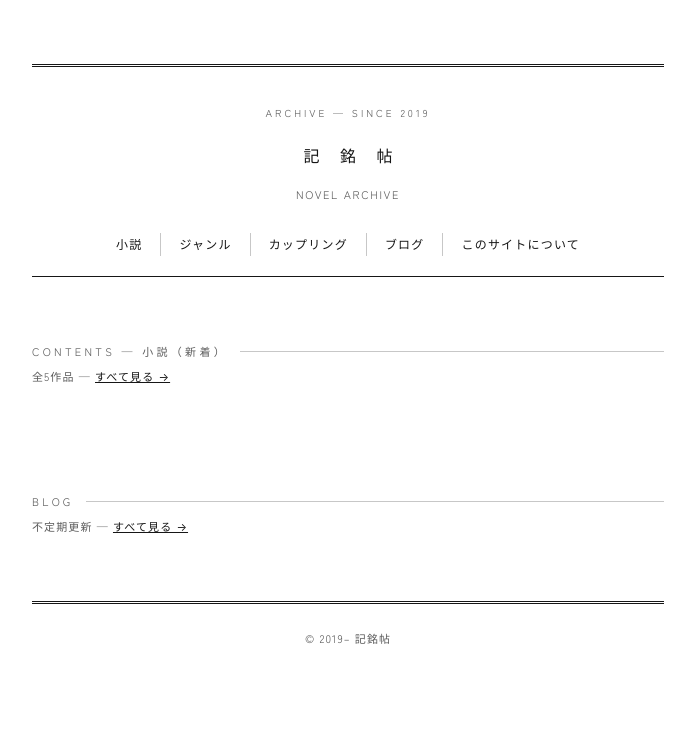
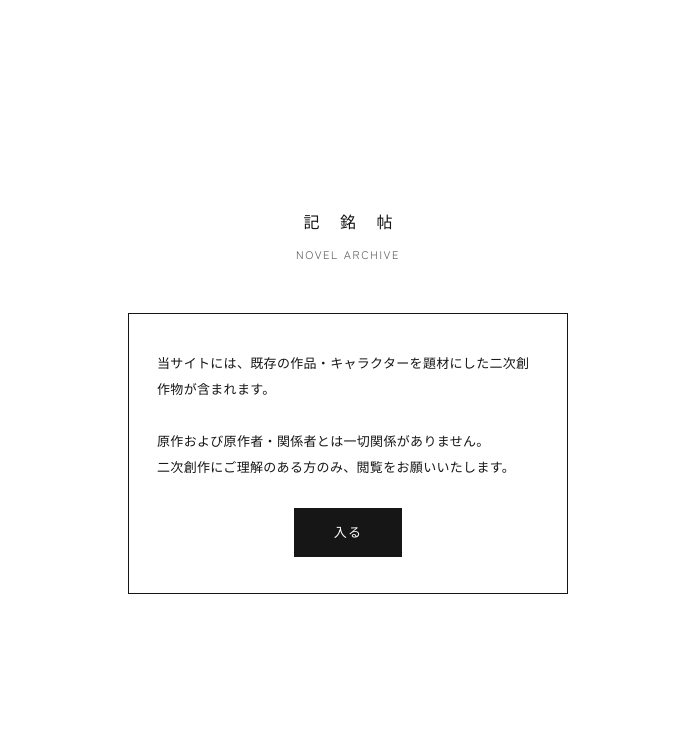
Before and after one commit to karakketsu/kimeicho, an Eleventy site: page src/index.njk in a window 1280 px wide. Shown: the whole page, without its empty margins (292-987 px from the left). Built offline with nearby package versions, Linux system fonts and the light colour scheme; Eleventy itself is replaced by a stand-in of ours; files that its build step writes are made by us from their sources.

Commit message:
ワンクッション追加

```diff
--- a/src/_includes/base.njk
+++ b/src/_includes/base.njk
@@ -16,7 +16,7 @@
   <header class="site">
     <div class="frame">
       <p class="issue-no">ARCHIVE — SINCE {{ siteStartYear or "2019" }}</p>
-      <p class="site-name"><a href="/">記 銘 帖</a></p>
+      <p class="site-name"><a href="/home/">記 銘 帖</a></p>
       <p class="site-tagline">NOVEL ARCHIVE</p>
       <nav class="site">
         <a href="/novels/" class="{{ 'current' if nav == 'novels' }}">小説</a>
--- a/src/index.njk
+++ b/src/index.njk
@@ -1,34 +1,66 @@
----
-layout: base.njk
-title: 安普請 — NOVEL ARCHIVE
-nav: home
----
-<div class="section-label">CONTENTS — 小説（新着）</div>
-<p class="section-index">全{{ collections.novels.length }}作品 — <a href="/novels/">すべて見る →</a></p>
-
-<table class="works">
-  {% for item in collections.novels | reverse | slice(0, 8) %}
-  <tr>
-    <td class="date">{{ item.data.date | ym }}</td>
-    <td class="title">
-      <a href="{{ item.url }}">{{ item.data.title }}</a>
-      <span class="tags">
-        {% if item.data.rating %}<span class="tag rating">{{ item.data.rating }}</span>{% endif %}
-        {% for p in item.data.pairing %}<span class="tag">{{ p }}</span>{% endfor %}
-      </span>
-    </td>
-    <td class="note">{{ item.data.type }}</td>
-  </tr>
-  {% endfor %}
-</table>
-
-<div class="section-label">BLOG</div>
-<p class="section-index">不定期更新 — <a href="/blog/">すべて見る →</a></p>
-
-{% for post in collections.posts | reverse | slice(0, 3) %}
-<div class="post">
-  <p class="post-meta">{{ post.data.date | ym }}</p>
-  <p class="post-title"><a href="{{ post.url }}">{{ post.data.title }}</a></p>
-  <div class="post-body">{{ post.data.excerpt or "" }}</div>
+<!DOCTYPE html>
+<html lang="ja">
+<head>
+<meta charset="UTF-8">
+<meta name="viewport" content="width=device-width, initial-scale=1.0">
+<title>記銘帖</title>
+<meta name="robots" content="noindex, nofollow">
+<link rel="preconnect" href="https://fonts.googleapis.com">
+<link rel="preconnect" href="https://fonts.gstatic.com" crossorigin>
+<link href="https://fonts.googleapis.com/css2?family=Zen+Kaku+Gothic+New:wght@300;400;500;700&display=swap" rel="stylesheet">
+<link rel="stylesheet" href="/assets/style.css">
+<style>
+  .gate-wrap{
+    min-height:100vh;
+    display:flex;
+    align-items:center;
+    justify-content:center;
+    padding:24px;
+  }
+  .gate-box{
+    max-width:440px;
+    width:100%;
+    text-align:center;
+  }
+  .gate-box .site-name{ margin-bottom:8px; }
+  .gate-box .site-tagline{ margin-bottom:48px; }
+  .gate-notice{
+    border:1px solid var(--line);
+    padding:36px 28px;
+  }
+  .gate-notice p{
+    font-size:13px;
+    line-height:2;
+    color:var(--ink);
+    margin:0 0 28px;
+    text-align:left;
+  }
+  .gate-notice a.enter-button{
+    display:inline-block;
+    font-size:13px;
+    letter-spacing:.1em;
+    background:var(--ink);
+    color:var(--paper);
+    text-decoration:none;
+    padding:12px 40px;
+  }
+  .gate-notice a.enter-button:hover{ opacity:.85; }
+</style>
+</head>
+<body>
+<div class="gate-wrap">
+  <div class="gate-box">
+    <p class="site-name">記 銘 帖</p>
+    <p class="site-tagline">NOVEL ARCHIVE</p>
+    <div class="gate-notice">
+      <p>
+        当サイトには、既存の作品・キャラクターを題材にした二次創作物が含まれます。<br><br>
+        原作および原作者・関係者とは一切関係がありません。<br>
+        二次創作にご理解のある方のみ、閲覧をお願いいたします。
+      </p>
+      <a class="enter-button" href="/home/">入る</a>
+    </div>
+  </div>
 </div>
-{% endfor %}
+</body>
+</html>
```
Also changed, not shown: src/home.njk (added, +35 -0 lines).
